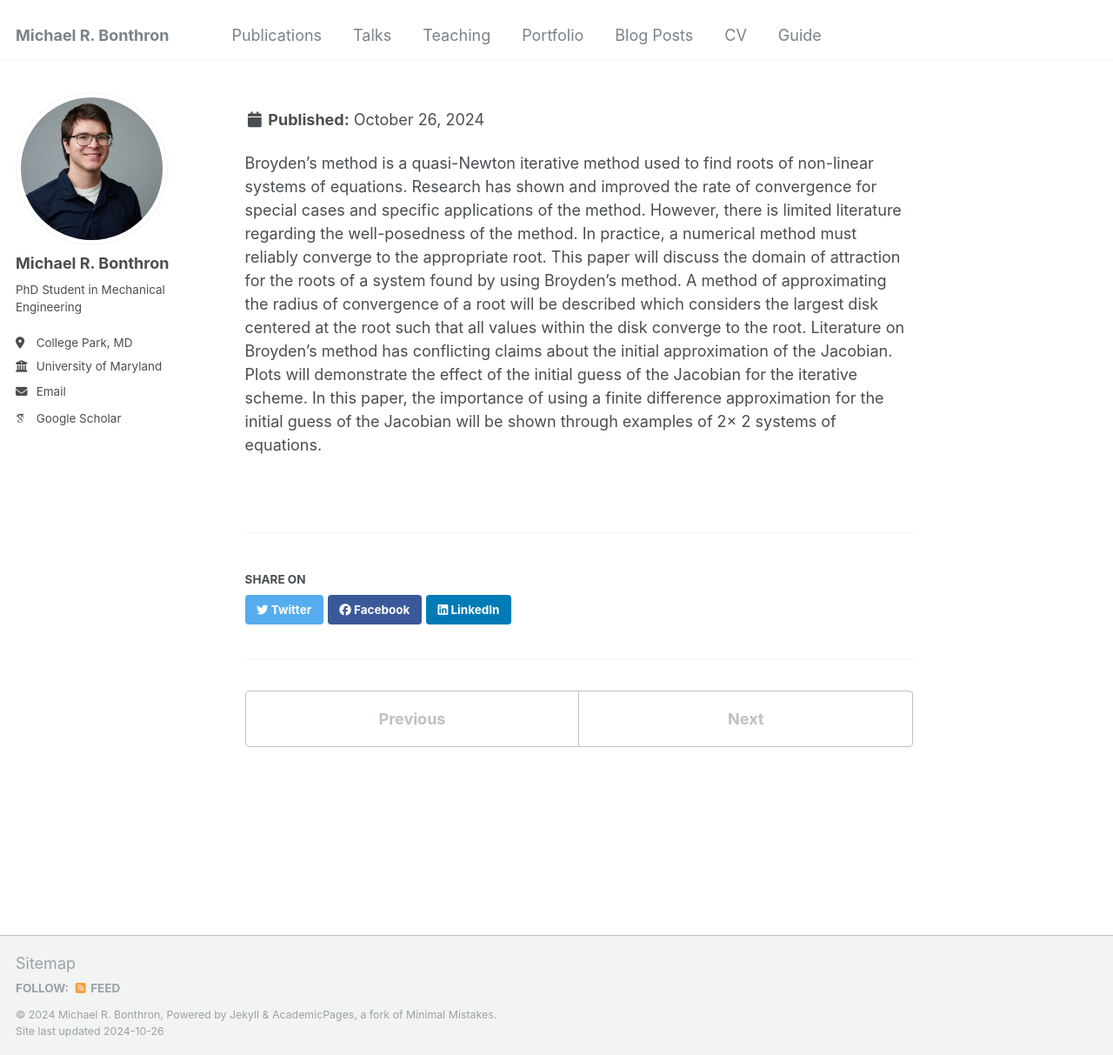
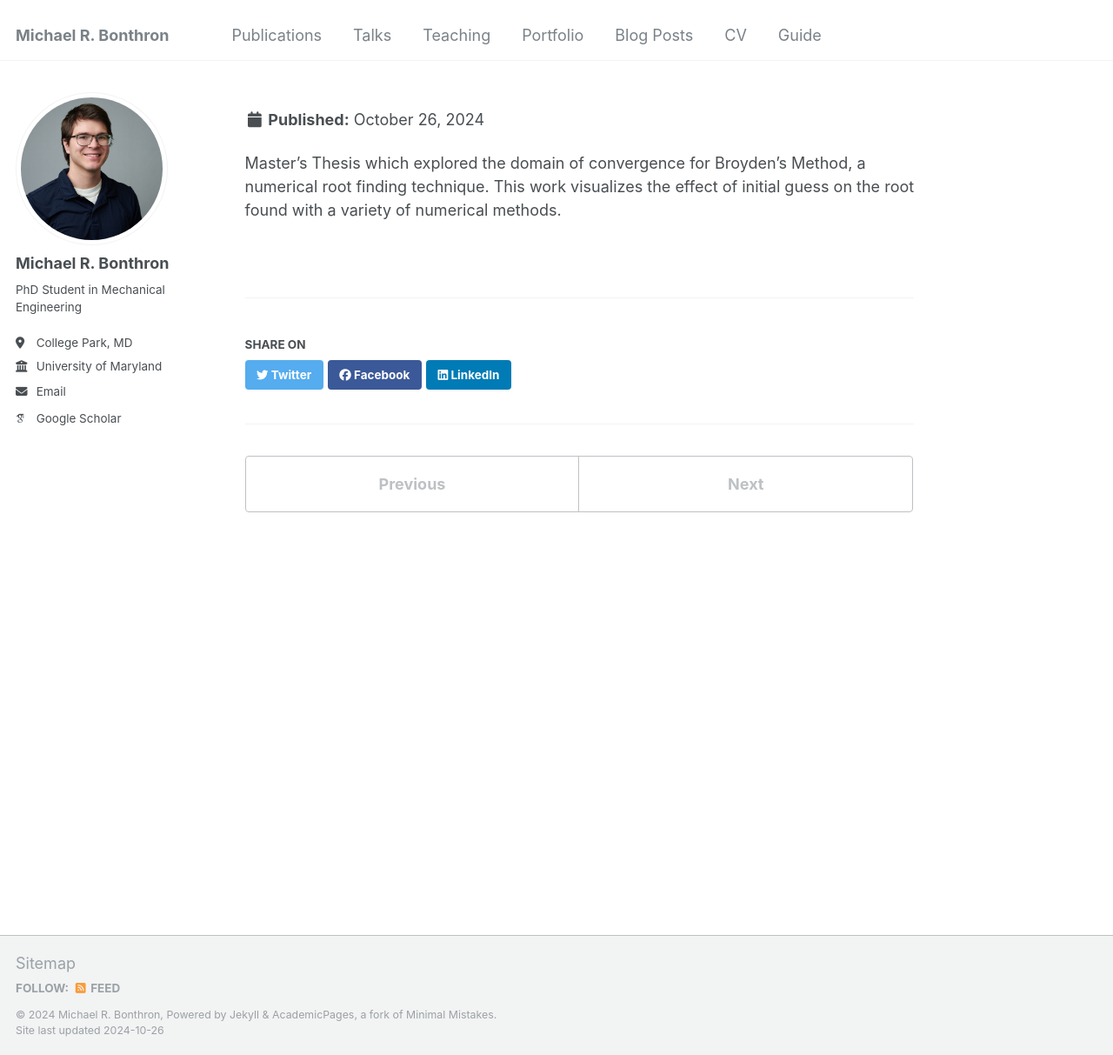
Before and after one commit to mbonthron/mbonthron.github.io, a Jekyll site: the page built from _publications/2022-06-11-Master Thesis.md, in a window 1280 px wide and 1213 px high. Shown: the whole window at 87% size. Built offline with Jekyll 4.4.1, drawn with Linux system fonts in a browser that asks for light colours; some web fonts are replaced.

Commit message:
Update 2022-06-11-Master Thesis.md

```diff
--- a/_publications/2022-06-11-Master Thesis.md
+++ b/_publications/2022-06-11-Master Thesis.md
@@ -10,5 +10,4 @@ slidesurl: #'http://academicpages.github.io/files/slides1.pdf'
 paperurl: 'https://via.library.depaul.edu/csh_etd/462/'
 citation: #'Your Name, You. (2009). &quot;Paper Title Number 1.&quot; <i>Journal 1</i>. 1(1).'
 ---
-
-Broyden’s method is a quasi-Newton iterative method used to find roots of non-linear systems of equations. Research has shown and improved the rate of convergence for special cases and specific applications of the method. However, there is limited literature regarding the well-posedness of the method. In practice, a numerical method must reliably converge to the appropriate root. This paper will discuss the domain of attraction for the roots of a system found by using Broyden’s method. A method of approximating the radius of convergence of a root will be described which considers the largest disk centered at the root such that all values within the disk converge to the root. Literature on Broyden’s method has conflicting claims about the initial approximation of the Jacobian. Plots will demonstrate the effect of the initial guess of the Jacobian for the iterative scheme. In this paper, the importance of using a finite difference approximation for the initial guess of the Jacobian will be shown through examples of 2× 2 systems of equations.
+Master's Thesis which explored the domain of convergence for Broyden's Method, a numerical root finding technique. This work visualizes the effect of initial guess on the root found with a variety of numerical methods.
```
